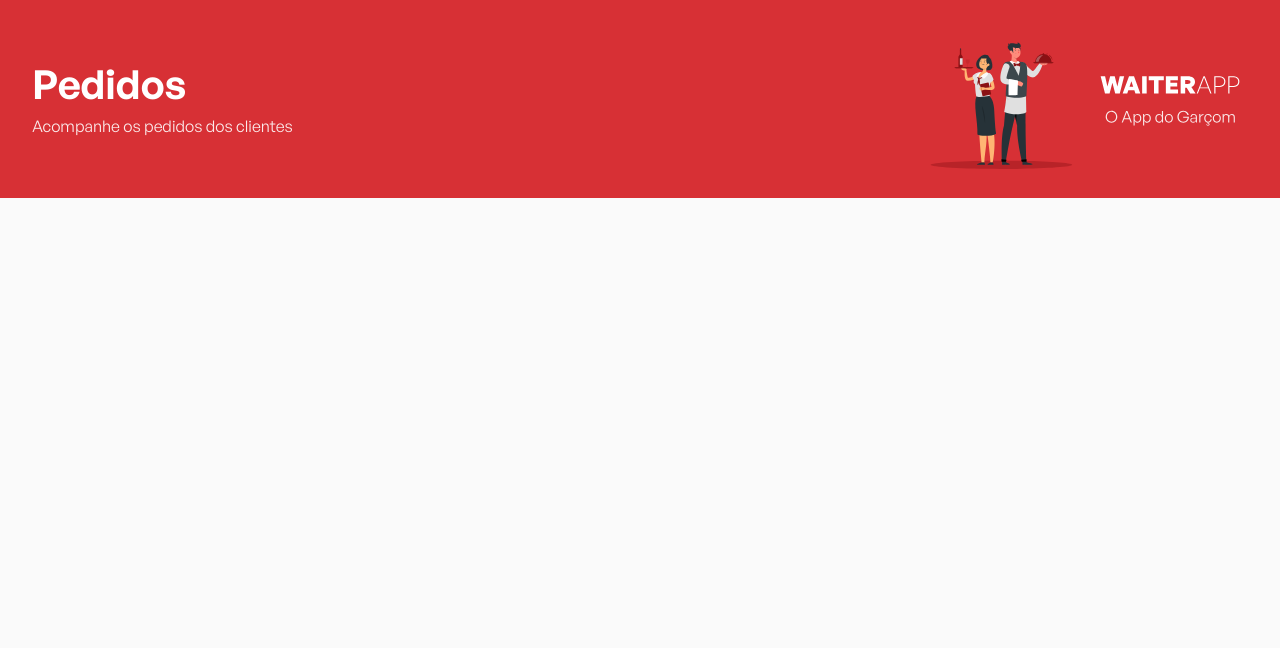
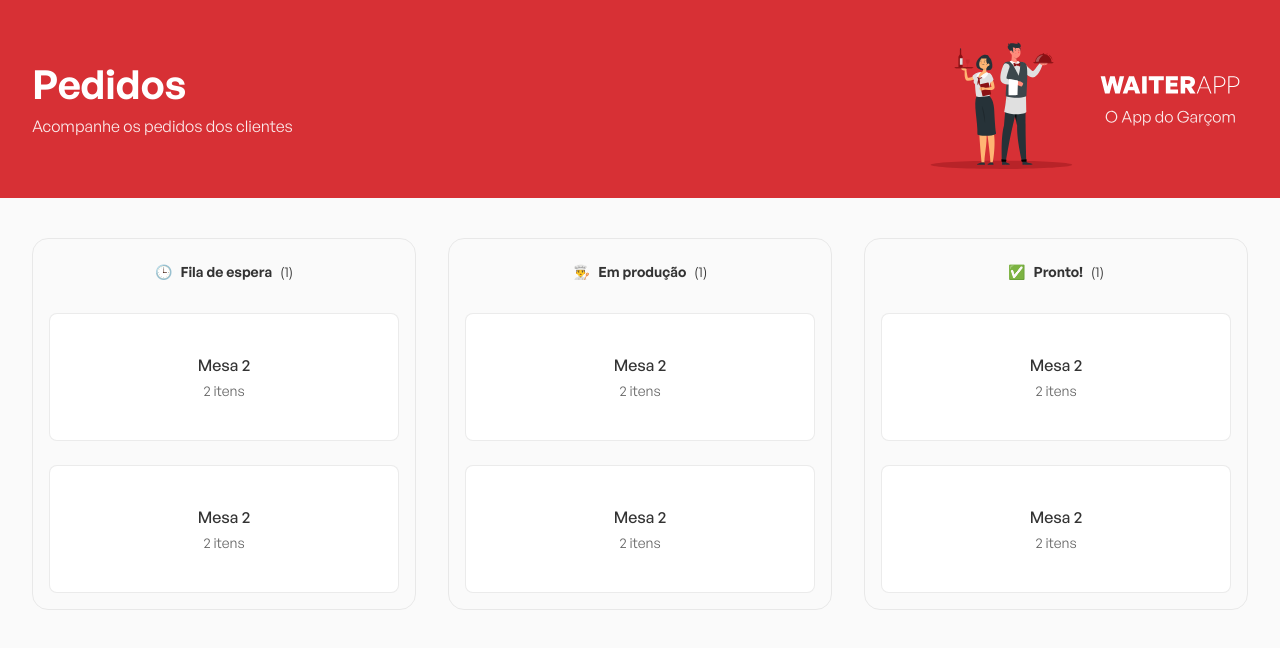
Before and after one commit to Robson-Carvalho/waiter-app-web, a React (Vite) app: page / in a window 1280 px wide. Shown: the top 648 px of the page. Built offline with nearby package versions, Linux system fonts and the light colour scheme.

Commit message:
:sparkles: feat order component created

```diff
--- a/src/App.tsx
+++ b/src/App.tsx
@@ -1,15 +1,17 @@
 import { ThemeProvider } from "styled-components";
 import { GlobalStyles } from "./styles/GlobalStyles";
 
+import { cssVariables } from "./styles/cssVariables";
+
 import { Header } from "./components/Header";
-
-import { cssVariables } from "./styles/cssVariables";
+import { Orders } from "./components/Orders";
 
 export const App = () => {
   return (
     <ThemeProvider theme={cssVariables}>
       <GlobalStyles />
       <Header />
+      <Orders />
     </ThemeProvider>
   );
 };
--- /dev/null
+++ b/src/components/Orders/index.tsx
@@ -0,0 +1,64 @@
+import { Container, Board, OrderContainer } from "./styles";
+
+export const Orders = () => {
+  return (
+    <Container>
+      <Board>
+        <header>
+          <span>🕒</span>
+          <strong>Fila de espera</strong>
+          <span>(1)</span>
+        </header>
+
+        <OrderContainer>
+          <button type="button">
+            <strong>Mesa 2</strong>
+            <span>2 itens</span>
+          </button>
+          <button type="button">
+            <strong>Mesa 2</strong>
+            <span>2 itens</span>
+          </button>
+        </OrderContainer>
+      </Board>
+
+      <Board>
+        <header>
+          <span>👨‍🍳</span>
+          <strong>Em produção</strong>
+          <span>(1)</span>
+        </header>
+
+        <OrderContainer>
+          <button type="button">
+            <strong>Mesa 2</strong>
+            <span>2 itens</span>
+          </button>
+          <button type="button">
+            <strong>Mesa 2</strong>
+            <span>2 itens</span>
+          </button>
+        </OrderContainer>
+      </Board>
+
+      <Board>
+        <header>
+          <span>✅</span>
+          <strong>Pronto!</strong>
+          <span>(1)</span>
+        </header>
+
+        <OrderContainer>
+          <button type="button">
+            <strong>Mesa 2</strong>
+            <span>2 itens</span>
+          </button>
+          <button type="button">
+            <strong>Mesa 2</strong>
+            <span>2 itens</span>
+          </button>
+        </OrderContainer>
+      </Board>
+    </Container>
+  );
+};
--- /dev/null
+++ b/src/components/Orders/styles.ts
@@ -0,0 +1,60 @@
+import styled from "styled-components";
+
+export const Container = styled.div`
+  width: 100%;
+  max-width: 1216px;
+  margin: 40px auto;
+  display: flex;
+  gap: 32px;
+`;
+
+export const Board = styled.div`
+  padding: 16px;
+  border: 1px solid rgba(204, 204, 204, 0.4);
+  border-radius: 16px;
+  display: flex;
+  flex-direction: column;
+  align-items: center;
+  flex: 1;
+
+  header {
+    padding: 8px;
+    font-size: 14px;
+    display: flex;
+    align-items: center;
+    gap: 8px;
+  }
+`;
+
+export const OrderContainer = styled.div`
+  display: flex;
+  flex-direction: column;
+  width: 100%;
+  margin-top: 24px;
+
+  button {
+    width: 100%;
+    background: ${({ theme }) => theme.colors.gray0};
+    border: 1px solid rgba(204, 204, 204, 0.4);
+    height: 128px;
+    border-radius: 8px;
+    display: flex;
+    flex-direction: column;
+    justify-content: center;
+    align-items: center;
+    gap: 4px;
+
+    strong {
+      font-weight: 500;
+    }
+
+    span {
+      ${({ theme }) => theme.texts.bodyTextSmall}
+      color: ${({ theme }) => theme.colors.gray400}
+    }
+
+    & + button {
+      margin-top: 24px;
+    }
+  }
+`;
```
